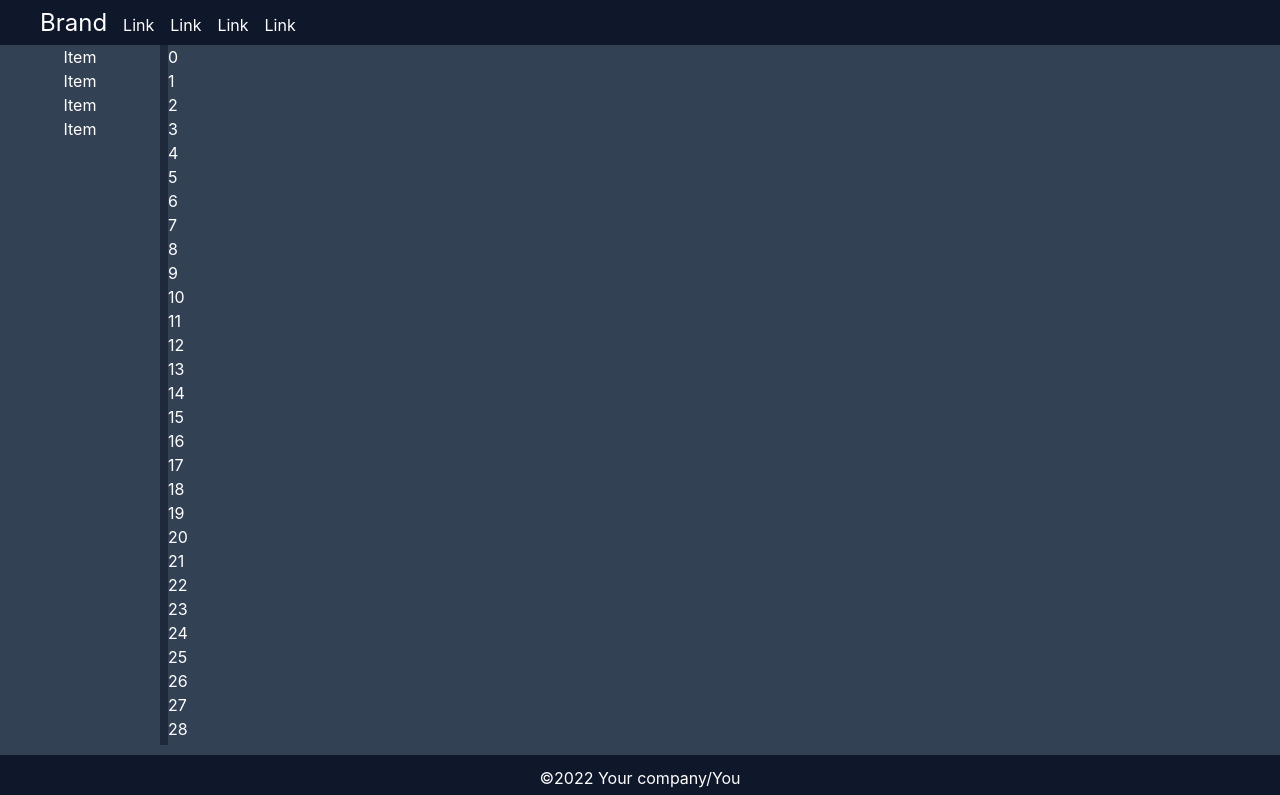
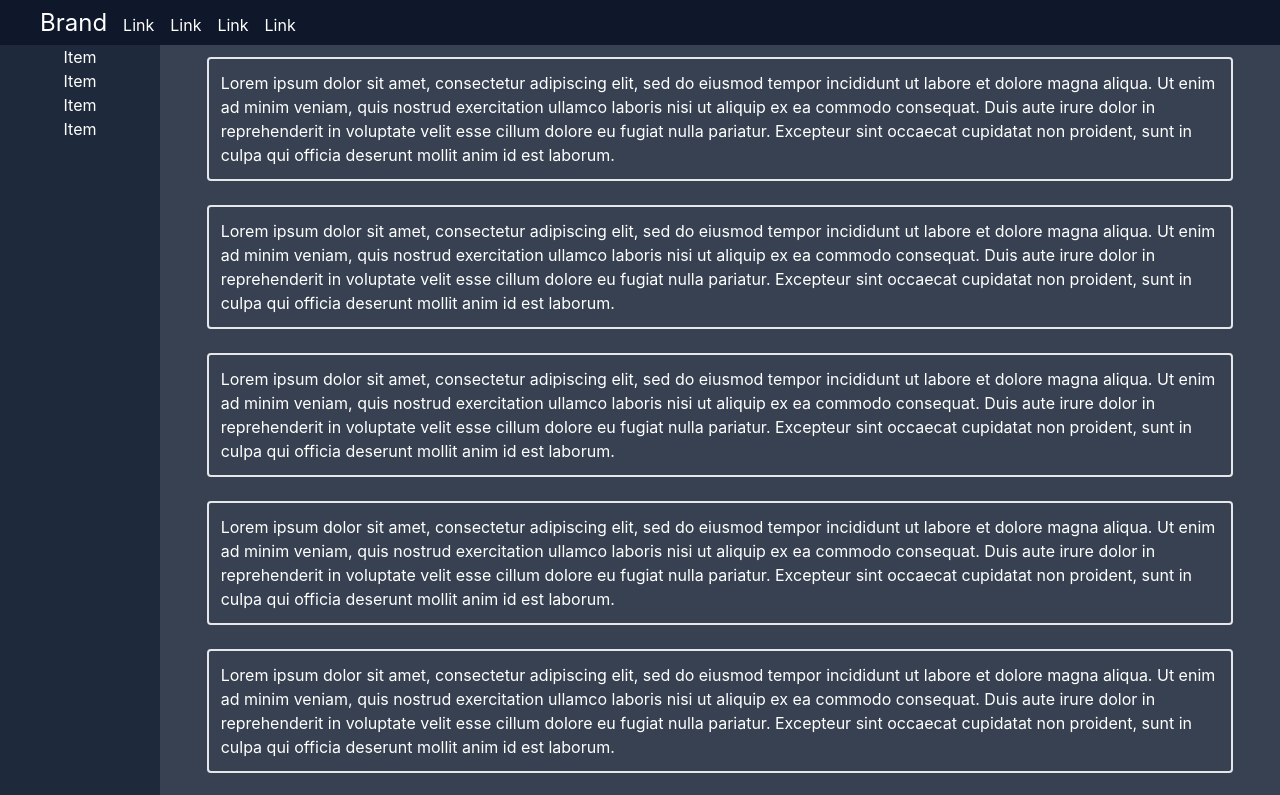
Before and after one commit to DavidHotaran/layouts-and-components, a Next.js app: page /dashboard in a window 1280 px wide. Shown: the top 795 px of the page. Built offline with nearby package versions, Linux system fonts and the light colour scheme.

Commit message:
finished dashboard

```diff
--- a/components/Navbar.js
+++ b/components/Navbar.js
@@ -1,6 +1,6 @@
 export default function Navbar() {
     return (
-        <div className='bg-slate-900 min-h-[45px] flex items-center pl-8'>
+        <div className='bg-slate-900 min-h-[45px] flex items-center pl-8 top-0 left-0 sticky'>
             <NavBrand />
             <NavLink />
             <NavLink />
--- a/pages/dashboard.js
+++ b/pages/dashboard.js
@@ -1,22 +1,31 @@
 import Navbar from "../components/Navbar";
 import Footer from "../components/Footer";
 
+const lorem = `Lorem ipsum dolor sit amet, consectetur adipiscing elit, sed do eiusmod tempor incididunt ut labore
+et dolore magna aliqua. Ut enim ad minim veniam, quis nostrud exercitation ullamco laboris nisi ut aliquip ex ea
+commodo consequat. Duis aute irure dolor in reprehenderit in voluptate velit esse cillum dolore eu fugiat nulla pariatur.
+Excepteur sint occaecat cupidatat non proident, sunt in culpa qui officia deserunt mollit anim id est laborum.
+`
 
 export default function Dashboard() {
     return (
-        <div className='bg-slate-700 text-white min-h-screen flex flex-col'>
+        <div className="flex flex-col text-white min-h-screen h-full">
             <Navbar />
-            <div className='flex min-h-full'>
-                <div className='w-48 border-r-8 border-r-slate-800'>
+            <div className="flex">
+                <div className="fixed top-[45px] left-0 h-full w-40 bg-slate-800">  {/* top-[45px] is dependant on the height of navbar, adjust accordingly */}
                     <div className='flex flex-col items-center'>
-                        <Link />
-                        <Link />
-                        <Link />
-                        <Link />
+                        <SideBarLink />
+                        <SideBarLink />
+                        <SideBarLink />
+                        <SideBarLink />
                     </div>
                 </div>
-                <div className='w-full h-[90vh] md:h-[87.5vh] overflow-y-auto border-slate-800'>
-                {Array(100).fill("").map((item, index) => <div key={index}>{index}</div>)}
+                <div className="flex flex-col ml-40 bg-gray-700 min-h-screen h-full w-full  items-center"> {/* ml-40 is dependant on the width of sidebar, adjust accordingly */}
+                    {Array(10).fill("").map((_, index) =>
+                        <div key={index} className="border-2 rounded w-11/12 my-3 px-3 py-3">
+                            {lorem}
+                        </div>
+                    )}
                 </div>
             </div>
             <Footer />
@@ -24,7 +33,7 @@ export default function Dashboard() {
     );
 };
 
-function Link() {
+function SideBarLink() {
     return (
         <div className='cursor-pointer text-center hover:text-slate-400'>
             Item
--- a/styles/globals.css
+++ b/styles/globals.css
@@ -10,11 +10,6 @@ body {
     Ubuntu, Cantarell, Fira Sans, Droid Sans, Helvetica Neue, sans-serif;
 }
 
-a {
-  color: inherit;
-  text-decoration: none;
-}
-
 * {
   box-sizing: border-box;
 }
```
